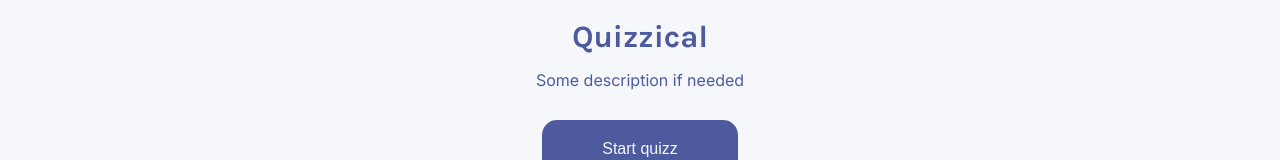
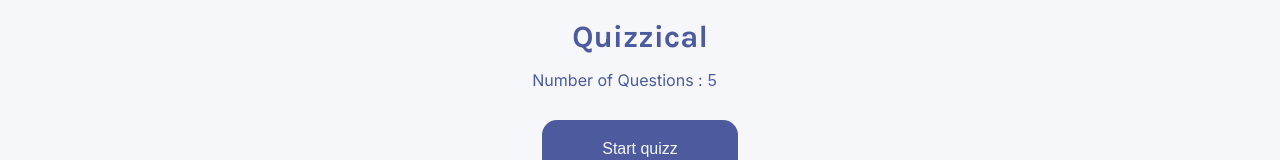
Before and after one commit to serega1337/quizz, a React app: page / in a window 1280 px wide. Shown: the part 302-462 px from the top of the page. Built offline with nearby package versions, Linux system fonts and the light colour scheme.

Commit message:
added choosing the amount of questions

```diff
--- a/src/components/App.js
+++ b/src/components/App.js
@@ -5,11 +5,16 @@ import "../styles/index.scss"
 
 function App() {
     const [startQuizz, setstartQuizz] = useState(true)
+    const [amountOfQuestions, setAmountOfQuestions] = useState(5)
 
     return startQuizz ? (
-        <IntroPage startQuizz={() => setstartQuizz(false)} />
+        <IntroPage
+            startQuizz={() => setstartQuizz(false)}
+            amountOfQuestions={amountOfQuestions}
+            setAmountOfQuestions={setAmountOfQuestions}
+        />
     ) : (
-        <Quizz />
+        <Quizz amountOfQuestions={amountOfQuestions} />
     )
 }
 
--- a/src/components/IntroPage.js
+++ b/src/components/IntroPage.js
@@ -1,9 +1,21 @@
-function IntroPage({startQuizz}) {
+function IntroPage({startQuizz, amountOfQuestions, setAmountOfQuestions}) {
     return (
         <section className="intro-page">
             <h1>Quizzical</h1>
-            <h3>Some description if needed</h3>
-            <button className="button" onClick={() => startQuizz()}>
+            <h3>
+                Number of Questions :
+                <input
+                    inputmode="numeric"
+                    type="number"
+                    value={amountOfQuestions}
+                    className="intro-page__input"
+                    onChange={e => setAmountOfQuestions(e.target.value)}
+                    min="1"
+                    max="50"
+                />
+            </h3>
+
+            <button className="intro-page__button" onClick={() => startQuizz()}>
                 Start quizz
             </button>
         </section>
--- a/src/components/Quizz.js
+++ b/src/components/Quizz.js
@@ -1,22 +1,24 @@
 import {useState, useEffect} from "react"
 import LoadingSpinner from "./LoadingSpinner"
 import Question from "./Question"
-const API_URL =
-    "https://opentdb.com/api.php?amount=5&type=multiple&encode=base64"
 
-function Quizz() {
+function Quizz({amountOfQuestions}) {
     const [loading, setLoading] = useState(false)
     const [questions, setQuestions] = useState([])
     const [resultScreen, setResultScreen] = useState(false)
     const [correctAnswers, setCorrectAnswers] = useState(0)
+
     useEffect(() => {
         getQuestions()
     }, [])
 
+    const API_URL = amount =>
+        `https://opentdb.com/api.php?type=multiple&encode=base64&amount=${amount}`
+
     async function getQuestions() {
         setLoading(true)
         try {
-            const response = await fetch(API_URL)
+            const response = await fetch(API_URL(amountOfQuestions))
             const data = await response.json()
             createQuestions(data?.results)
         } catch (err) {
@@ -43,7 +45,7 @@ function Quizz() {
                 }))
 
                 ;(function swapAnswer() {
-                    const idx = (Math.random() * 4) >> 0
+                    const idx = (Math.random() * answers.length) >> 0
                     const lastIdx = answers.length - 1
                     ;[answers[idx], answers[lastIdx]] = [
                         answers[lastIdx],
--- a/src/styles/_intro-page.scss
+++ b/src/styles/_intro-page.scss
@@ -4,8 +4,17 @@
     justify-content: center;
     align-items: center;
     height: 100vh;
-    .button {
+    &__button {
         margin-top: 30px;
         padding: 20px 60px;
     }
+    &__input {
+        max-width: 45px;
+        font-size: 16px;
+        outline: 0;
+        border: 0;
+        color: var(--blue);
+        background: var(--white);
+        padding: 0px 5px;
+    }
 }
```
